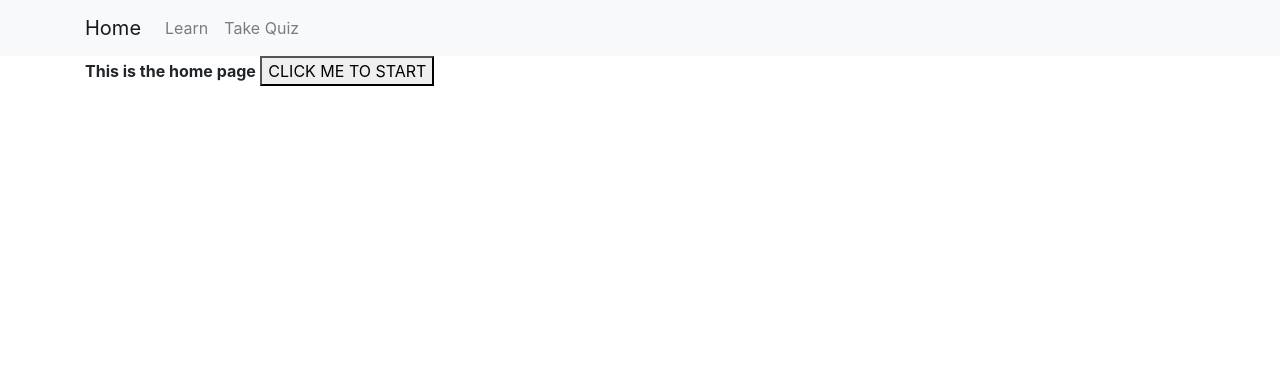
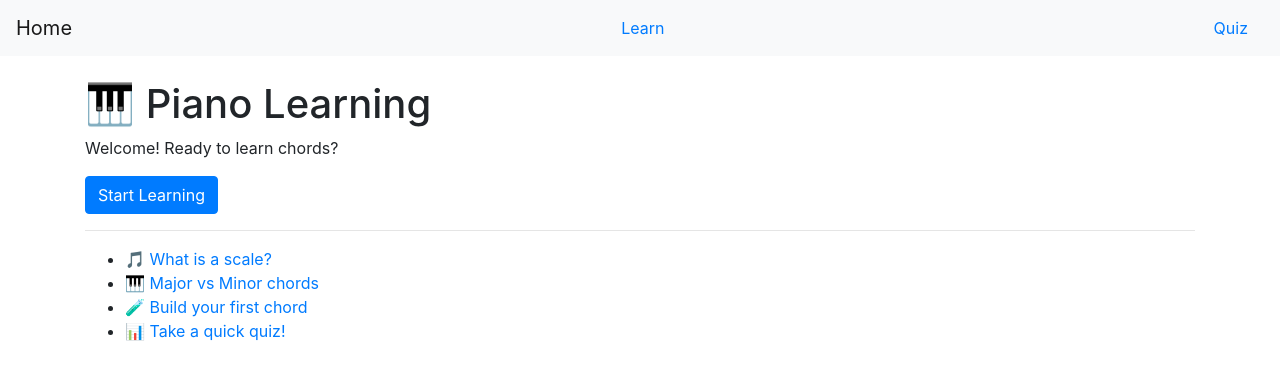
Before and after one commit to laurenrich/UI-Final-Project, a Flask app: page / in a window 1280 px wide. Shown: the top 380 px of the page. Run offline with Flask 3, Linux system fonts and the light colour scheme; some libraries are stand-ins or nearby versions.

Commit message:
added information to each learning deck and implemented quizzes

```diff
--- /dev/null
+++ b/data/lessons.json
@@ -0,0 +1,22 @@
+[
+  {
+    "lesson": 1,
+    "title": "What is a scale?",
+    "content": "A scale is a sequence of musical notes arranged in ascending or descending order. The most common scale is the C Major Scale: C – D – E – F – G – A – B. Listen to the sound below.",
+    "video": "https://www.youtube.com/embed/edScGrfl50M",
+    "type": "info"
+  },
+  {
+    "lesson": 2,
+    "title": "Major vs Minor Chords",
+    "content": "Major chord = Root + major 3rd + perfect 5th. Minor chord = Root + minor 3rd + perfect 5th. The key difference is the middle note.",
+    "video": "https://www.youtube.com/embed/Q8YFY5KHGEI",
+    "type": "info"
+  },
+  {
+    "lesson": 3,
+    "title": "Build a G Chord",
+    "content": "Try building a G chord! G Major = G + B + D. G Minor = G + Bb + D. Click to toggle between major/minor.",
+    "type": "interactive"
+  }
+]
--- /dev/null
+++ b/data/quiz.json
@@ -0,0 +1,15 @@
+[
+  {
+    "question": 1,
+    "prompt": "What kind of chord is this?",
+    "audio_url": "https://www.youtube.com/embed/4Nv2y6V6-3A",
+    "options": ["Major", "Minor"],
+    "answer": "Minor"
+  },
+  {
+    "question": 2,
+    "prompt": "What are the notes in a C Major chord?",
+    "options": ["C + E + G", "C + D + F", "C + Eb + G"],
+    "answer": "C + E + G"
+  }
+]
--- a/server.py
+++ b/server.py
@@ -1,68 +1,55 @@
-from flask import Flask
-from flask import render_template
-from flask import Response, request, jsonify
+import json
+from datetime import datetime
+from flask import Flask, render_template, request, jsonify, redirect
+
 app = Flask(__name__)
 
+user_actions = []
+quiz_answers = []
 
-current_id = 2
-data = [
-    {
-        "id": 1,
-        "name": "michael scott"
-    },
-    {
-        "id": 2,
-        "name": "jim halpert"
-    },
-]
+with open("data/lessons.json") as f:
+    lessons = json.load(f)
 
-# ROUTES
+with open("data/quiz.json") as f:
+    quizzes = json.load(f)
 
+@app.route("/")
+def index():
+    return render_template("index.html")
 
-@app.route('/')
-def hello_world():
-   return render_template('index.html')
+@app.route("/learn/<int:n>")
+def learn(n):
+    lesson_data = next((item for item in lessons if item["lesson"] == n), None)
+    user_actions.append({
+        "page": f"learn/{n}",
+        "time": datetime.now().isoformat()
+    })
+    return render_template("learn.html", lesson_data=lesson_data)
 
+@app.route("/quiz/<int:n>", methods=["GET", "POST"])
+def quiz(n):
+    question_data = next((item for item in quizzes if item["question"] == n), None)
 
-@app.route('/learn/<num>')
-def learn(num=None):
-    return render_template('learn.html', num=num)
+    if not question_data:
+        return redirect("/result")
 
-@app.route('/quiz/<num>')
-def quiz(num=None):
-    return render_template('quiz.html', num=num)
+    if request.method == "POST":
+        data = request.get_json()
+        answer = data.get("answer")
+        correct = (answer == question_data["answer"])
+        quiz_answers.append({
+            "question": n,
+            "selected": answer,
+            "correct": correct
+        })
+        return jsonify({"correct": correct})
 
+    return render_template("quiz.html", question_data=question_data)
 
-@app.route('/people')
-def people():
-    return render_template('people.html', data=data)
+@app.route("/result")
+def result():
+    score = sum(1 for q in quiz_answers if q["correct"])
+    return render_template("result.html", score=score, total=len(quiz_answers))
 
-
-# AJAX FUNCTIONS
-
-# ajax for people.js
-@app.route('/add_name', methods=['GET', 'POST'])
-def add_name():
-    global data
-    global current_id
-
-    json_data = request.get_json()
-    name = json_data["name"]
-
-    # add new entry to array with
-    # a new id and the name the user sent in JSON
-    current_id += 1
-    new_id = current_id
-    new_name_entry = {
-        "name": name,
-        "id":  current_id
-    }
-    data.append(new_name_entry)
-
-    #send back the WHOLE array of data, so the client can redisplay it
-    return jsonify(data = data)
-
-
-
-if __name__ == '__main__':
-   app.run(debug = True, port=5001)
+if __name__ == "__main__":
+    app.run(debug=True, port=5001)
--- a/static/main.css
+++ b/static/main.css
@@ -0,0 +1,20 @@
+#piano {
+  display: flex;
+  justify-content: center;
+  margin-top: 20px;
+}
+.key {
+  width: 50px;
+  height: 180px;
+  border: 1px solid #000;
+  background: white;
+  display: flex;
+  align-items: flex-end;
+  justify-content: center;
+  font-weight: bold;
+  cursor: pointer;
+  user-select: none;
+}
+.key.active {
+  background: #ffd700;
+}
--- a/templates/index.html
+++ b/templates/index.html
@@ -1,13 +1,14 @@
 {% extends "layout.html" %}
-
 {% block content %}
-
-<script type="text/javascript" src="{{ url_for('static', filename = 'index.js') }}"></script>
-
-
-<b>This is the home page</b>
-
-<button id="start-btn">CLICK ME TO START</button>
-
-
+<h1>🎹 Piano Learning</h1>
+<p>Welcome! Ready to learn chords?</p>
+<button id="start-btn" class="btn btn-primary">Start Learning</button>
+<hr>
+<ul>
+    <li><a href="/learn/1">🎵 What is a scale?</a></li>
+    <li><a href="/learn/2">🎹 Major vs Minor chords</a></li>
+    <li><a href="/learn/3">🧪 Build your first chord</a></li>
+    <li><a href="/quiz/1">📊 Take a quick quiz!</a></li>
+</ul>
+<script src="{{ url_for('static', filename='index.js') }}"></script>
 {% endblock %}
--- a/templates/layout.html
+++ b/templates/layout.html
@@ -1,49 +1,21 @@
 <!doctype html>
 <html lang="en">
 <head>
-    <!-- Required meta tags -->
   <meta charset="utf-8">
   <meta name="viewport" content="width=device-width, initial-scale=1">
-     <link rel="icon" href="data:,">
-
-<!-- jquery -->
-  <script src="http://code.jquery.com/jquery-3.3.1.min.js"></script>
-  <script src="https://code.jquery.com/ui/1.12.0/jquery-ui.min.js"></script>
-  <link rel="stylesheet" href="http://code.jquery.com/ui/1.12.1/themes/base/jquery-ui.css">
-
-  <!-- Bootstrap CSS -->
+  <title>Piano Learning App</title>
   <link rel="stylesheet" href="https://stackpath.bootstrapcdn.com/bootstrap/4.2.1/css/bootstrap.min.css">
-
-
-  <link rel="stylesheet" href="{{url_for('static', filename='main.css')}}">
-
-
-
-    <title>People</title>
+  <script src="https://code.jquery.com/jquery-3.3.1.min.js"></script>
+  <link rel="stylesheet" href="{{ url_for('static', filename='main.css') }}">
 </head>
 <body>
-
-
-
-<nav class="navbar navbar-expand-lg navbar-light bg-light">
-  <div class="container">
+<nav class="navbar navbar-light bg-light">
   <a class="navbar-brand" href="/">Home</a>
-    <button class="navbar-toggler" type="button" data-bs-toggle="collapse" data-bs-target="#navbarNavAltMarkup" aria-controls="navbarNavAltMarkup" aria-expanded="false" aria-label="Toggle navigation">
-      <span class="navbar-toggler-icon"></span>
-    </button>
-    <div class="collapse navbar-collapse" id="navbarNavAltMarkup">
-      <div class="navbar-nav">
   <a class="nav-link" href="/learn/1">Learn</a>
-        <a class="nav-link" href="/quiz/1">Take Quiz</a>
+  <a class="nav-link" href="/quiz/1">Quiz</a>
+</nav>
+<div class="container mt-4">
+  {% block content %}{% endblock %}
 </div>
-    </div>
-  </div>
-</nav>
-
-    <div class="container">
-        {% block content %}
-        {% endblock %}
-    </div>
-
 </body>
 </html>
```
Also changed, not shown: static/learn.js (added, +45 -0 lines), static/quiz.js (added, +21 -0 lines), templates/learn.html (+35 -2 lines), templates/quiz.html (+14 -4 lines), templates/result.html (added, +7 -0 lines). Lines whose indentation alone changed are shown as unchanged.
